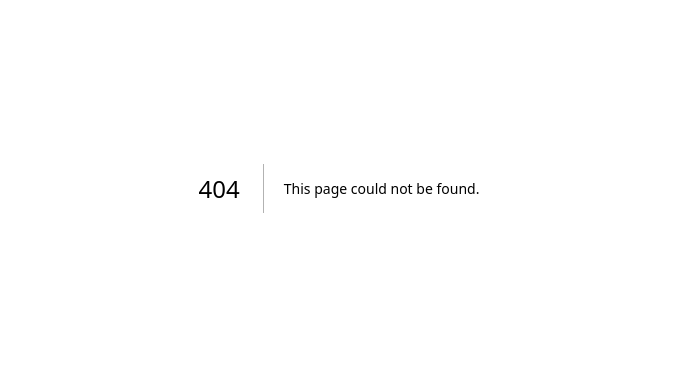
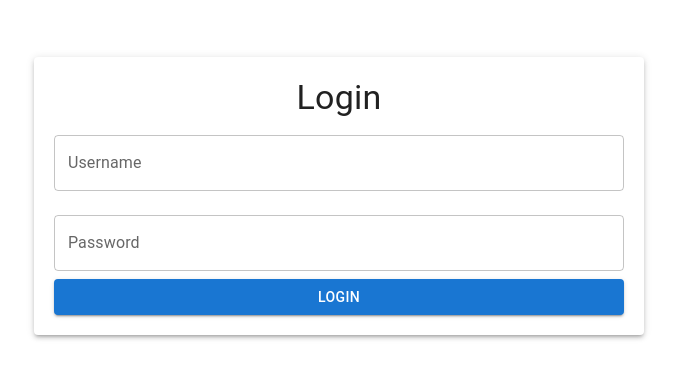
Before and after one commit to enochmaonga/Serial-range, a Next.js app: page /login in a window 1280 px wide. Before the commit this address had no page. Shown: the part 212-590 px from the top of the page, without its empty margins (301-978 px from the left). Built offline with nearby package versions, Linux system fonts and the light colour scheme.

Commit message:
implementing login and auth

```diff
--- a/package.json
+++ b/package.json
@@ -16,6 +16,7 @@
     "@mui/styles": "^5.15.8",
     "axios": "^1.6.7",
     "formik": "^2.4.5",
+    "mongodb": "^6.3.0",
     "next": "14.1.0",
     "nvm": "^0.0.4",
     "react": "^18",
--- /dev/null
+++ b/src/components/Data/LoginForm.js
@@ -0,0 +1,121 @@
+import React, { useEffect, useState } from 'react';
+import { TextField, Button, Box, Paper, Typography } from '@mui/material';
+import { useRouter } from 'next/router';
+import { SERVER_URL } from '@/config';
+
+const Login = () => {
+  const [username, setUsername] = useState('');
+  const [password, setPassword] = useState('');
+  const [error, setError] = useState('');
+  const router = useRouter();
+  const [token, setToken] = useState("");
+
+  // Check if the user is already logged in
+  useEffect(() => {
+    const loggedInToken = localStorage.getItem('token');
+    if (loggedInToken) {
+      setToken(loggedInToken);
+      // Redirect to the dashboard or any other route
+      // router.push('/view-data'); // Replace with your actual dashboard route
+    }
+  }, []);
+
+  const handleUsernameChange = (event) => {
+    setUsername(event.target.value);
+  };
+
+  const handlePasswordChange = (event) => {
+    setPassword(event.target.value);
+  };
+
+  const handleLogin = async () => {
+    try {
+    const response = await fetch(`${SERVER_URL}/login`, {
+      method: 'POST',
+      headers: {
+        'Content-Type': 'application/json',
+
+      },
+      body: JSON.stringify({ username, password }),
+    });
+    console.log('Response Status:', response.status);
+
+      if (response.ok) {
+        const data = await response.json();
+        const token = data.token;
+
+         // Store the token in localStorage or a secure storage method
+      localStorage.setItem('token', token);
+
+      setToken(token);
+
+        console.log('Login successful', data);
+        console.log('Token Value', token);
+
+        // Redirect to the dashboard page or any other route
+        router.push('/view-data'); // Replace with your actual dashboard route
+      } else {
+        console.log('Login failed', response);
+
+        setError('check your username or password and try again');
+      }
+    } catch (error) {
+      console.error('Error logging in:', error);
+      setError('An error occurred while logging in.');
+    }
+  };
+
+  console.log('Username:', username);
+  console.log('Password:', password);
+
+
+  return (
+    <Box
+      display="flex"
+      justifyContent="center"
+      alignItems="center"
+      height="100vh"
+    >
+      <Paper elevation={3} style={{ padding: '20px' }} xs={12} sm={8} md={4} xl={3}>
+        <Box sx={{ display: "flex", justifyContent: "center" }}>
+          <Typography variant="h4" >
+            Login
+          </Typography>
+        </Box>
+
+        <TextField
+          label="Username"
+          variant="outlined"
+          fullWidth
+          margin="normal"
+          value={username}
+          onChange={handleUsernameChange}
+        />
+        <TextField
+          label="Password"
+          type="password"
+          variant="outlined"
+          fullWidth
+          margin="normal"
+          value={password}
+          onChange={handlePasswordChange}
+        />
+        <Button
+          variant="contained"
+          color="primary"
+          fullWidth
+          onClick={handleLogin}
+        >
+          Login
+        </Button>
+        {error && (
+          <Typography variant="body2" color="error" style={{ marginTop: '10px' }}>
+            {error}
+          </Typography>
+        )}
+      </Paper>
+    </Box>
+  );
+};
+
+export default Login;
--- a/src/config.js
+++ b/src/config.js
@@ -1,3 +1,3 @@
-const SERVER_URL = 'http://localhost:5000';
+const SERVER_URL = 'http://localhost:5001';
 
 export { SERVER_URL };
--- a/src/pages/index.js
+++ b/src/pages/index.js
@@ -1,8 +1,12 @@
 import Form from "@/components/Form";
+import Head from "next/head";
 
 const Home = () => {
   return (
     <>
+     <Head>
+        <title> KCC | Home</title>
+      </Head>
 
       <Form />
     </>
--- /dev/null
+++ b/src/pages/login.js
@@ -0,0 +1,15 @@
+import LoginForm from "@/components/Data/LoginForm";
+import Head from "next/head";
+
+const Login = () => {
+  return (
+    <>
+        <Head>
+        <title> KCC | Login</title>
+      </Head>
+      <LoginForm />
+    </>
+  );
+};
+
+export default Login;
```
Also changed, not shown: src/components/Dashboard/CreateUserDialog.js (+2 -16 lines), src/components/Dashboard/SideBar.js (+31 -19 lines), src/components/Data/ViewData.js (+20 -4 lines), src/components/Form.js (+14 -5 lines), src/pages/users.js (+1 -27 lines), src/pages/view-data.js (+6 -2 lines), 1 other file (tests, documents, lock files or other folders).
